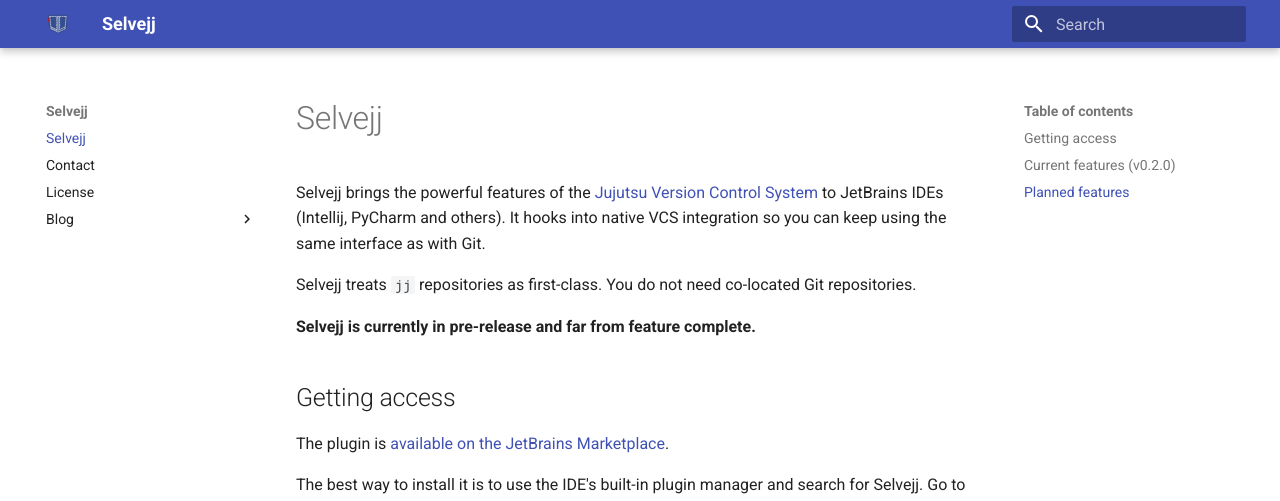
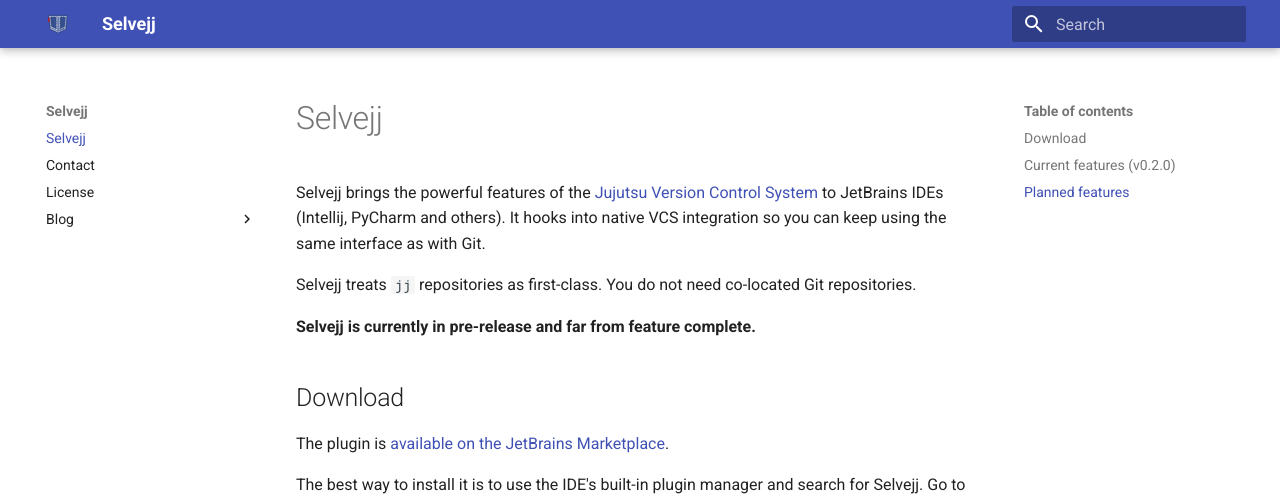
Before and after one commit to selvejj/website, an MkDocs documentation site: the page built from docs/index.md, in a window 1280 px wide and 1094 px high. Shown: the top 501 px of the window. Built offline with MkDocs 1.6.1 and Material for MkDocs 9.7.7, drawn with Linux system fonts in a browser that asks for light colours.

Commit message:
change Get Access to Download

```diff
--- a/docs/index.md
+++ b/docs/index.md
@@ -8,7 +8,7 @@ Selvejj treats `jj` repositories as first-class. You do not need co-located Git
 
 **Selvejj is currently in pre-release and far from feature complete.**
 
-## Getting access
+## Download
 
 The plugin is [available on the JetBrains Marketplace](https://plugins.jetbrains.com/plugin/28081-selvejj).
 
```
